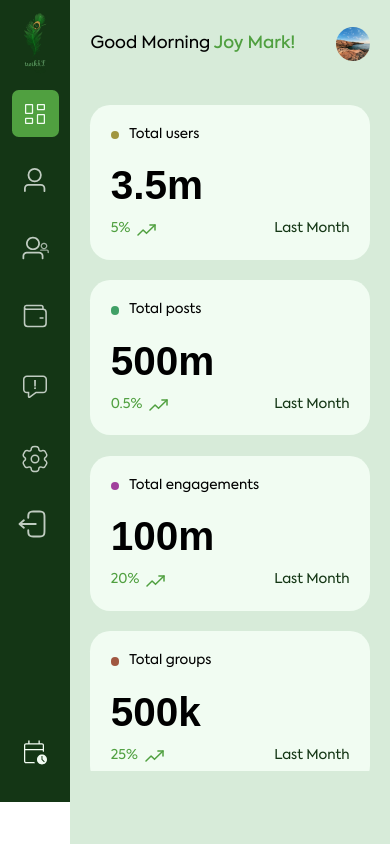
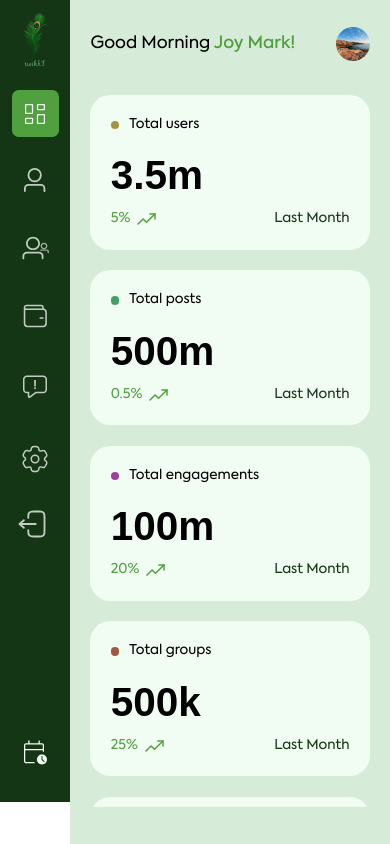
Before and after one commit to JiggyDevs/twikkl-dashboard, a Next.js app: page /dashboard in a window 390 px wide. Built offline with nearby package versions, Linux system fonts and the light colour scheme; a web font is replaced by a local one.

Commit message:
feat: dashboard home

```diff
--- a/src/app/(pages)/dashboard/layout.tsx
+++ b/src/app/(pages)/dashboard/layout.tsx
@@ -8,7 +8,7 @@ const Layout = ({ children }: { children: React.ReactNode }) => {
       <SideBar />
       <div className="bg-[#D7EBD9] h-screen flex flex-col overflow-hidden">
         <NavBar />
-        <div className="flex-[0.90] md:flex-1 px-6 pt-5 pb-3 overflow-y-auto">
+        <div className="flex-[0.95] md:flex-1 px-6 pt-2 md:pt-5 pb-3 overflow-y-auto">
           {children}
         </div>
       </div>
```
